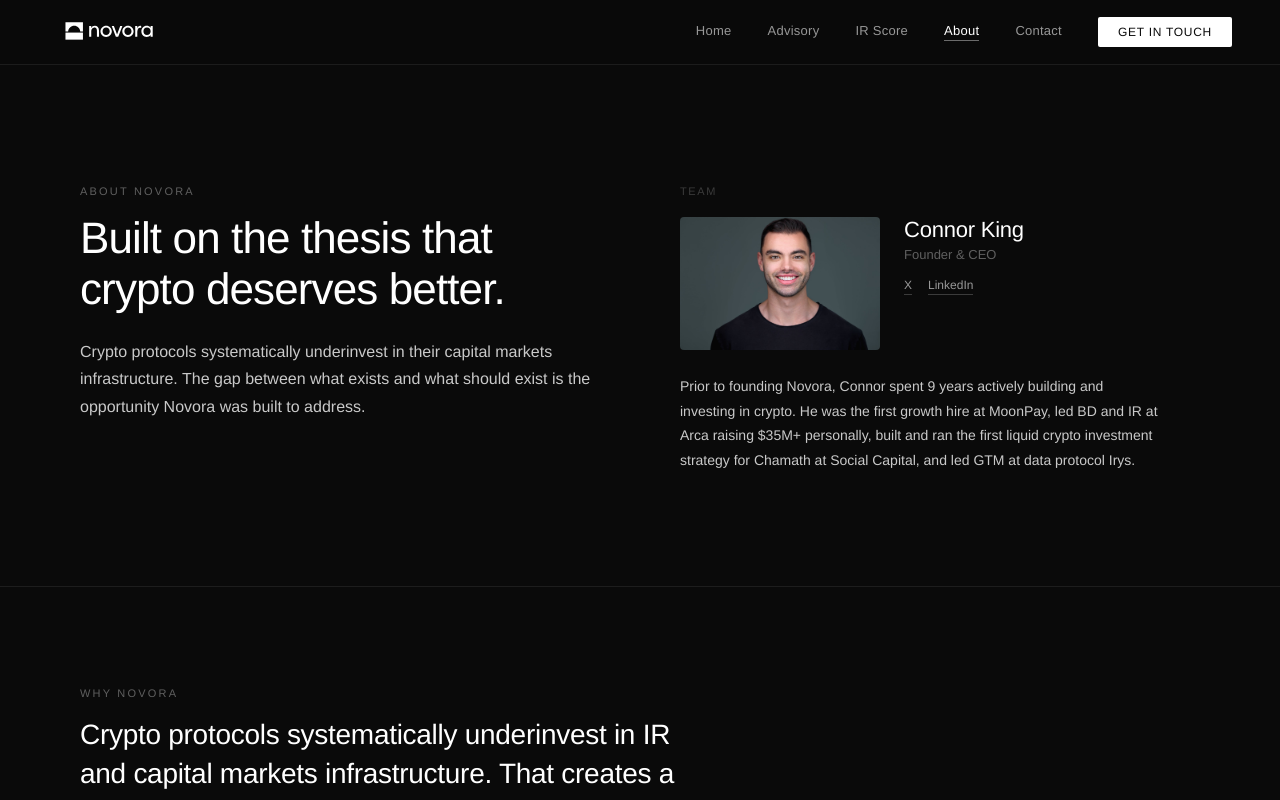
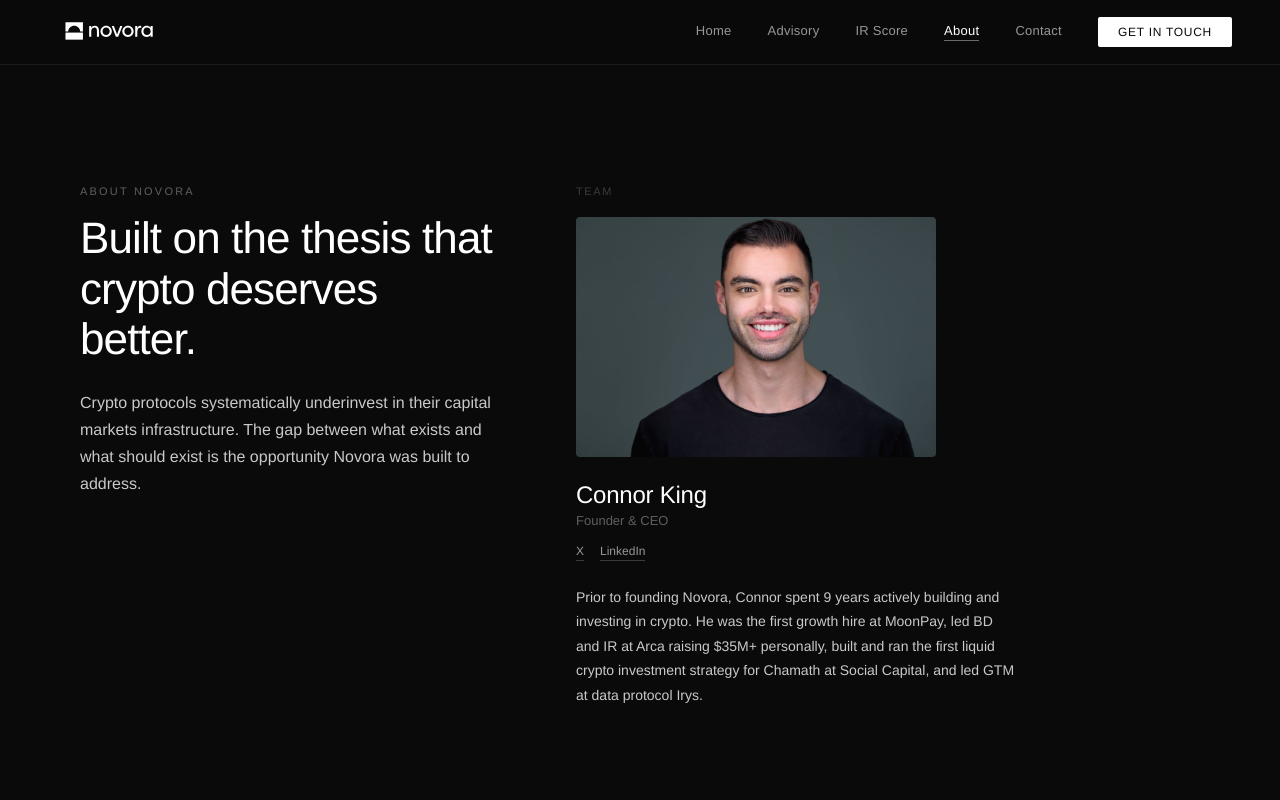
Before and after one commit to connrking/novora-site, a Next.js app: page /about in a window 1280 px wide. Shown: the top 800 px of the page. Built offline with nearby package versions, Linux system fonts and the light colour scheme.

Commit message:
about: narrower left, bigger photo right

```diff
--- a/app/about/page.jsx
+++ b/app/about/page.jsx
@@ -7,7 +7,7 @@ export default function AboutPage() {
     <div>
       {/* Hero + Team side by side */}
       <section style={{ padding: "120px 80px 100px", background: C.bg }}>
-        <div style={{ display: "grid", gridTemplateColumns: "1fr 1fr", gap: 80, alignItems: "start" }}>
+        <div style={{ display: "grid", gridTemplateColumns: "2fr 3fr", gap: 80, alignItems: "start" }}>
           {/* Left: About thesis */}
           <FadeIn>
             <div style={{ fontFamily: F.h }}>
@@ -33,24 +33,20 @@ export default function AboutPage() {
           <FadeIn delay={0.15}>
             <div style={{ fontFamily: F.h }}>
               <div style={{ fontSize: 11, letterSpacing: "0.15em", color: C.gray500, marginBottom: 20, textTransform: "uppercase" }}>Team</div>
-              <div style={{ display: "flex", gap: 24, alignItems: "start" }}>
               <img
                 src="/connor-king.jpg"
                 alt="Connor King"
-                  style={{ width: 200, borderRadius: 4, display: "block", flexShrink: 0 }}
+                style={{ width: "100%", maxWidth: 360, borderRadius: 4, display: "block", marginBottom: 24 }}
               />
-                <div>
-                  <h3 style={{ fontSize: 22, fontWeight: 400, color: C.white, margin: "0 0 4px", letterSpacing: "-0.01em" }}>Connor King</h3>
+              <h3 style={{ fontSize: 24, fontWeight: 400, color: C.white, margin: "0 0 4px", letterSpacing: "-0.01em" }}>Connor King</h3>
               <p style={{ fontSize: 13, color: C.gray400, margin: "0 0 16px" }}>Founder & CEO</p>
-                  <div style={{ display: "flex", gap: 16 }}>
+              <div style={{ display: "flex", gap: 16, marginBottom: 24 }}>
                 <a href="https://x.com/connorking" style={{ fontSize: 12, color: C.gray300, textDecoration: "none", borderBottom: `0.5px solid ${C.gray500}`, paddingBottom: 2 }}>X</a>
                 <a href="https://www.linkedin.com/in/connorking1/" style={{ fontSize: 12, color: C.gray300, textDecoration: "none", borderBottom: `0.5px solid ${C.gray500}`, paddingBottom: 2 }}>LinkedIn</a>
               </div>
-                </div>
-              </div>
               <p style={{
-                fontSize: 14, lineHeight: 1.75, color: C.gray200, fontWeight: 400, marginTop: 24,
-                maxWidth: 480,
+                fontSize: 14, lineHeight: 1.75, color: C.gray200, fontWeight: 400, margin: 0,
+                maxWidth: 440,
               }}>
                 Prior to founding Novora, Connor spent 9 years actively building and investing in crypto. He was the first growth hire at MoonPay, led BD and IR at Arca raising $35M+ personally, built and ran the first liquid crypto investment strategy for Chamath at Social Capital, and led GTM at data protocol Irys.
               </p>
```
Lines whose indentation alone changed are shown as unchanged.
